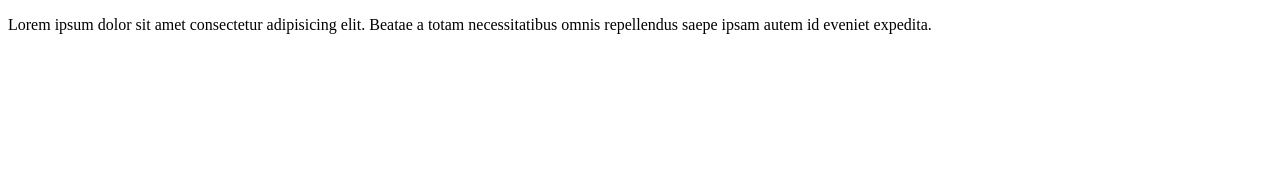
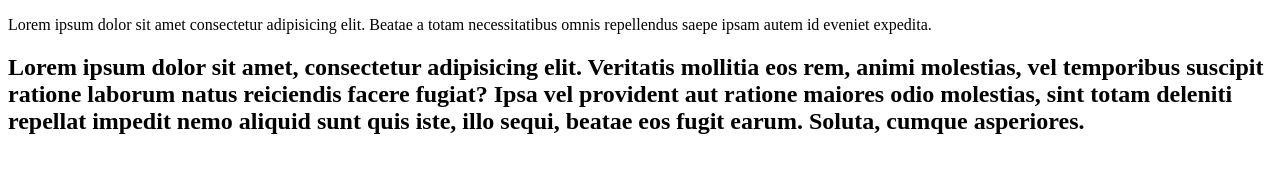
Before and after one commit to sajib35375/testing, a plain HTML site: page index.html in a window 1280 px wide. Drawn offline with Linux system fonts and the light colour scheme.

Commit message:
testing second commit

```diff
--- a/index.html
+++ b/index.html
@@ -14,5 +14,8 @@
 
 <p>Lorem ipsum dolor sit amet consectetur adipisicing elit. Beatae a totam necessitatibus omnis repellendus saepe ipsam autem id eveniet expedita.</p>
 
+
+<h2>Lorem ipsum dolor sit amet, consectetur adipisicing elit. Veritatis mollitia eos rem, animi molestias, vel temporibus suscipit ratione laborum natus reiciendis facere fugiat? Ipsa vel provident aut ratione maiores odio molestias, sint totam deleniti repellat impedit nemo aliquid sunt quis iste, illo sequi, beatae eos fugit earum. Soluta, cumque asperiores.</h2>
+
 </body>
 </html>
```
Also changed, not shown: test.txt.
